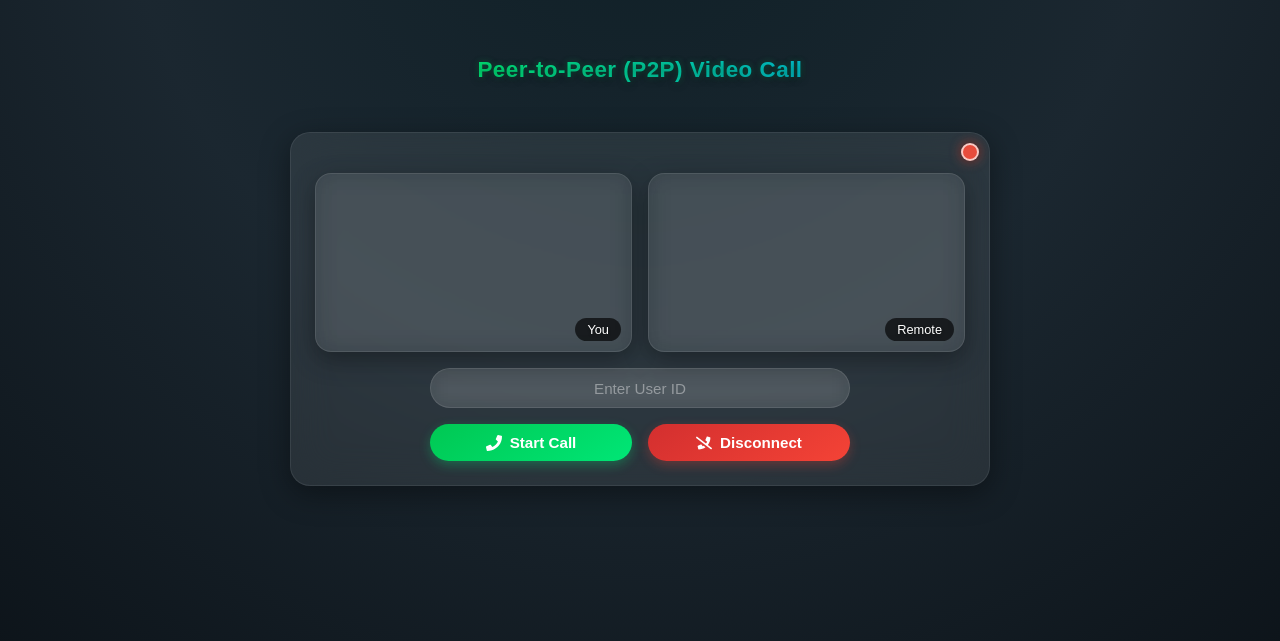
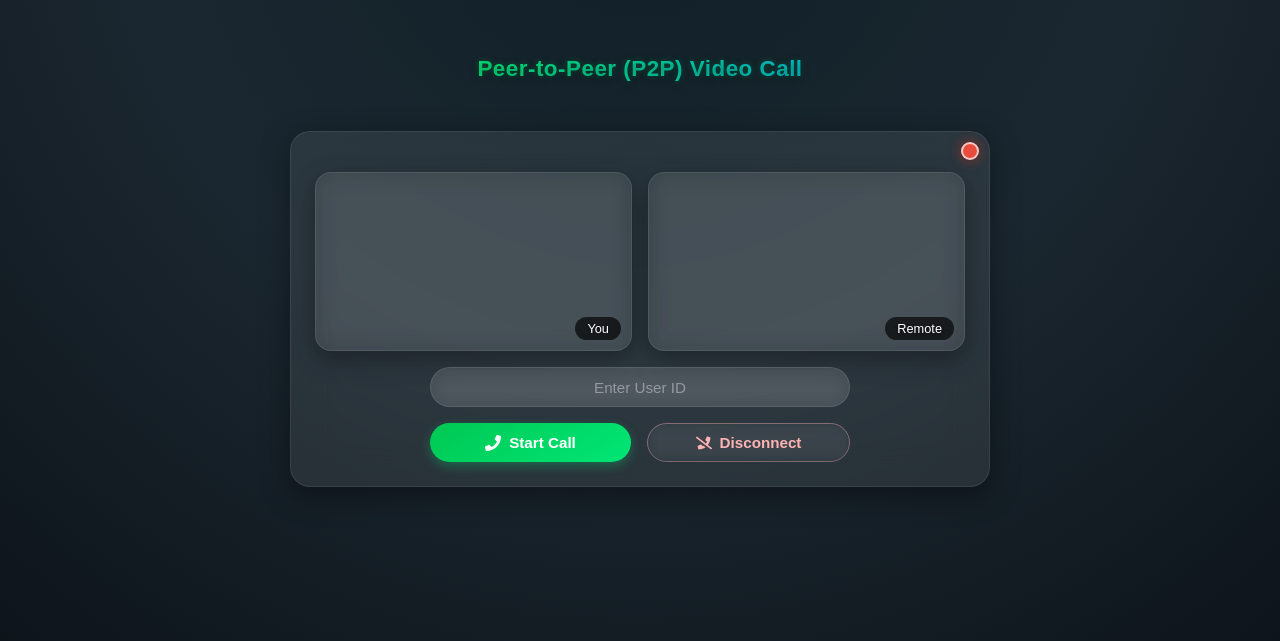
Before and after one commit to Rohit175041/lan-voip, a React (Create React App) app: page / in a window 1280 px wide. Shown: the part 143-784 px from the top of the page. Built offline with nearby package versions, Linux system fonts and the light colour scheme.

Commit message:
update button color

```diff
--- a/src/components/CallButtons.css
+++ b/src/components/CallButtons.css
@@ -42,15 +42,21 @@
   background: linear-gradient(145deg, #00b248, #00c853);
 }
 
-/* Red button with modern glow */
+/* ✅ Glassy pink outlined button */
 .btn-red {
-  background: linear-gradient(145deg, #d32f2f, #f44336);
-  color: white;
-  box-shadow: 0 4px 12px rgba(244, 67, 54, 0.3);
+  background: transparent; /* transparent frosted look */
+  color: #ffb3b3;          /* soft pink text */
+  border: 1px solid rgba(255, 179, 179, 0.4); /* subtle pink border */
+  box-shadow: none;        /* no heavy shadow */
+  backdrop-filter: blur(6px);
 }
+
 .btn-red:hover {
-  background: linear-gradient(145deg, #b71c1c, #d32f2f);
+  background: rgba(255, 179, 179, 0.08); /* light frosted pink on hover */
+  border-color: rgba(255, 179, 179, 0.6);
+  color: #ffc2c2; /* slightly brighter pink */
 }
+
 
 .btn-disabled {
   background: #555;
```
